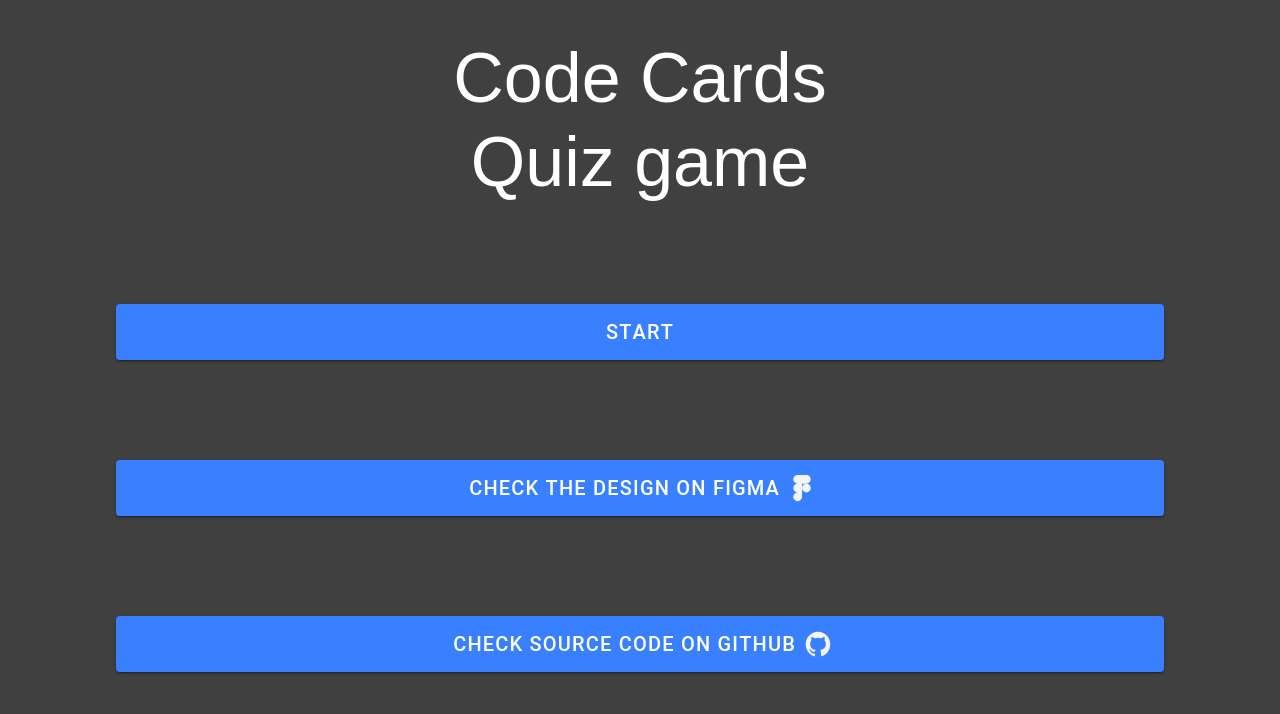
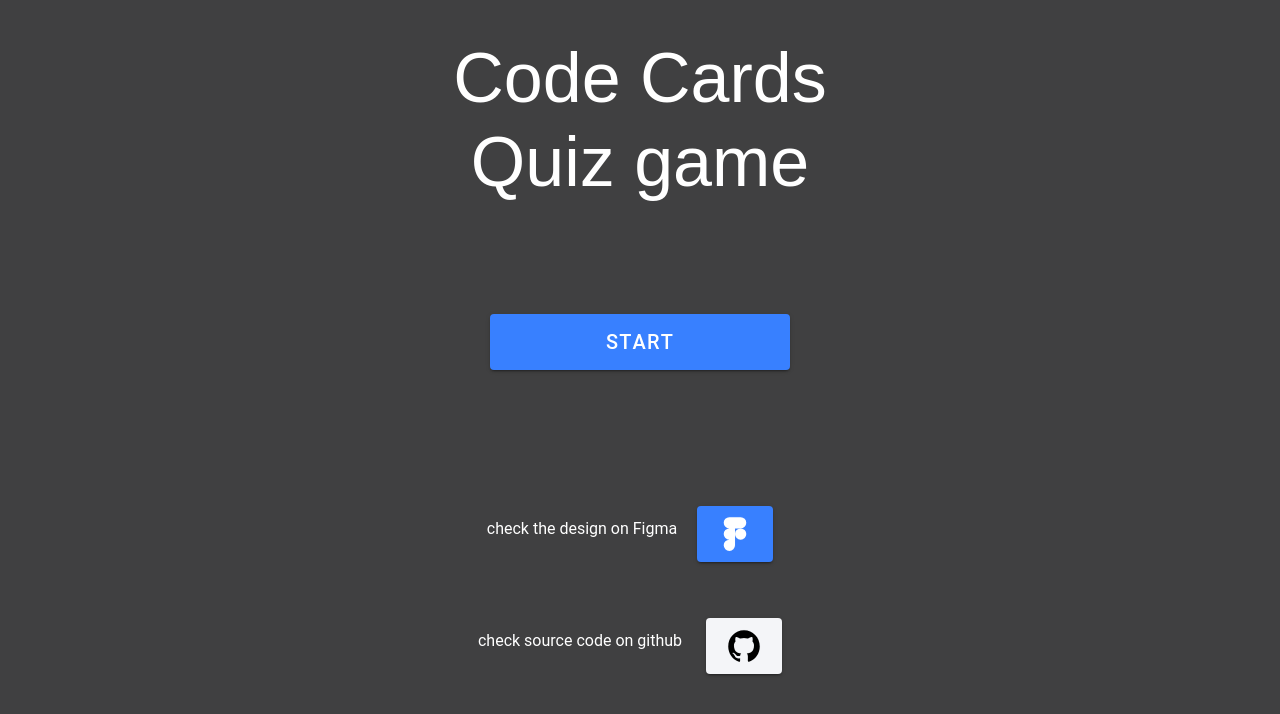
Before and after one commit to johnedelbi/code-cards, a React (Create React App) app: page /intro in a window 1280 px wide. Shown: the top 714 px of the page. Built offline with nearby package versions, Linux system fonts and the light colour scheme; a web font is replaced by a local one.

Commit message:
improve intro styling

```diff
--- a/src/pages/intro.css
+++ b/src/pages/intro.css
@@ -8,6 +8,11 @@ ion-content {
     font-size: 70px;
 }
 
-.intro-btn {
+.start-btn {
     margin: 100px;
+    width: 300px;
 }
+
+.icon-btn {
+    margin: 20px;
+}
--- a/src/pages/intro.tsx
+++ b/src/pages/intro.tsx
@@ -9,11 +9,11 @@ export const Intro: React.FC = () => {
     <IonContent className="ion-padding ion-text-center" fullscreen>
       <h1 className='logo-text'>Code Cards <br />
         Quiz game</h1>
-      <IonButton routerLink='/game' expand="block" size="large" className='intro-btn'>Start</IonButton>
+      <IonButton routerLink='/game' size="large" className='start-btn'>Start</IonButton>
 
-      <IonButton expand="block" size="large" className='intro-btn' href='https://www.figma.com/file/YC05QHHI8B1amHqsrHrYO7/code-card-app?node-id=1%3A11&t=6AOQupLSKEg7qTRg-1'><IonIcon color="light" slot="end" icon={logoFigma}></IonIcon>check the design on Figma</IonButton>
+      <p>check the design on Figma<IonButton size="large" className='icon-btn' href='https://www.figma.com/file/YC05QHHI8B1amHqsrHrYO7/code-card-app?node-id=1%3A11&t=6AOQupLSKEg7qTRg-1' target='_blank'><IonIcon slot="icon-only" icon={logoFigma}></IonIcon></IonButton></p>
 
-      <IonButton expand="block" size="large" className='intro-btn' href='https://github.com/johnedelbi/code-cards'><IonIcon color="light" slot="end" icon={logoGithub}></IonIcon>check source code on github</IonButton>
+      <p>check source code on github <IonButton color="light" size="large" className='icon-btn' href='https://github.com/johnedelbi/code-cards' target='_blank'><IonIcon slot="icon-only" icon={logoGithub}></IonIcon></IonButton></p>
     </IonContent>
   );
 };
```
